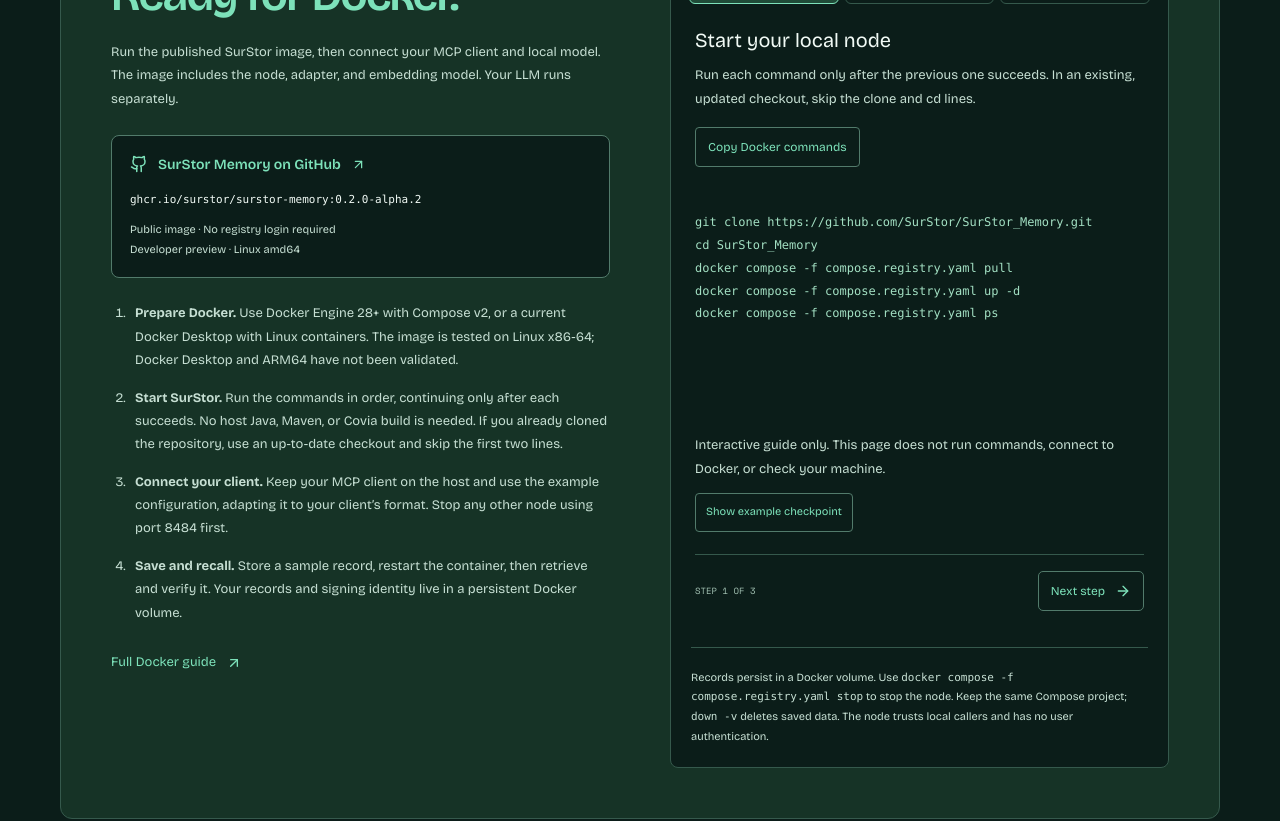
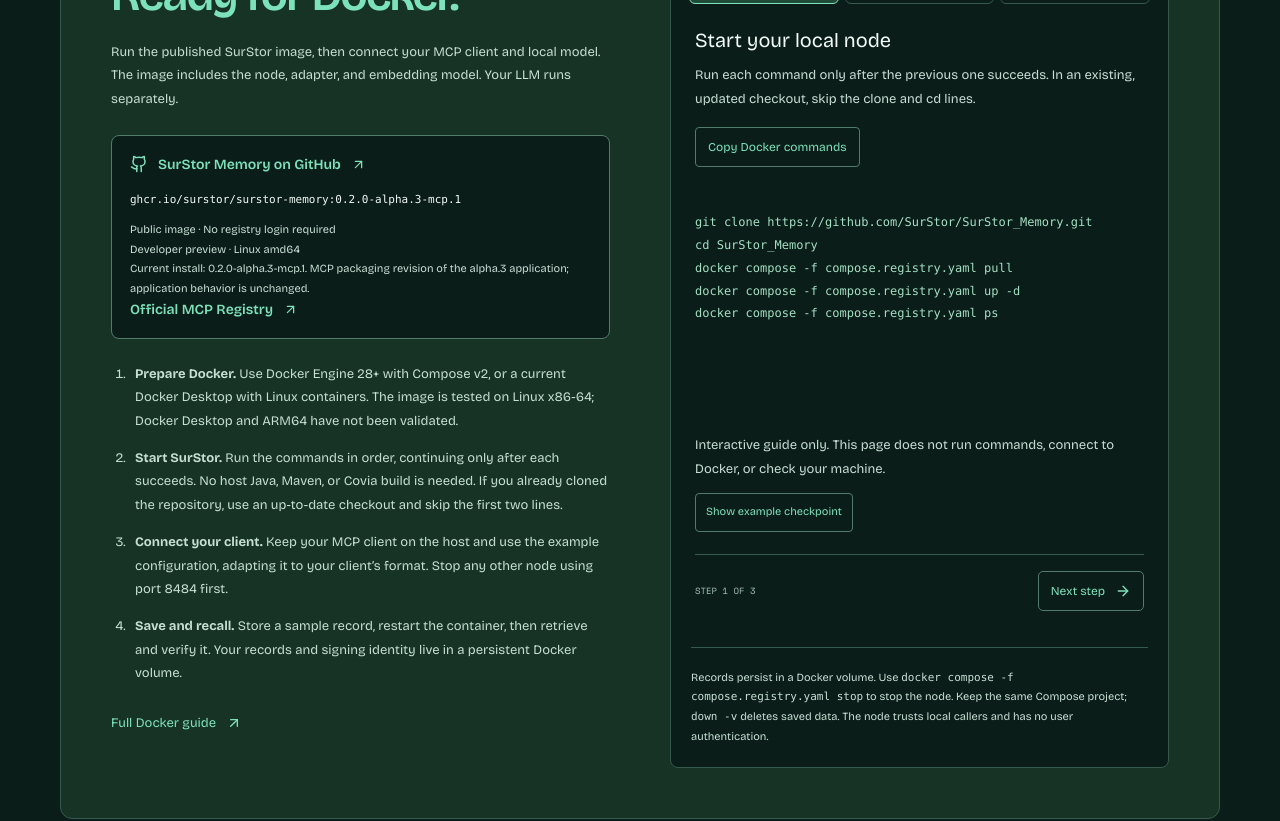
Before and after one commit to Sebpereira33/SurStor_EU_Act, a React (Vite) app: page / in a window 1280 px wide. Shown: the part 4540-5361 px from the top of the page. Built offline with nearby package versions, Linux system fonts and the light colour scheme.

Commit message:
Align website installation version with MCP Registry

```diff
--- a/src/pages/LocalMemory.tsx
+++ b/src/pages/LocalMemory.tsx
@@ -39,7 +39,7 @@
       <section className="lm-wrap lm-section lm-boundary"><div><p className="lm-eyebrow">04 / A MEMORY LAYER YOU CONTROL</p><h2>Keep your models.<br /><em>Keep your work.</em></h2></div><div><p className="lm-lead">SurStor runs alongside your AI workflow. Your client connects to the local node to save and retrieve records; you choose what to carry into the next conversation.</p><ul><li><Check size={18}/> Store on your own machine.</li><li><Check size={18}/> Search with local embeddings.</li><li><Check size={18}/> Preserve model and session context.</li><li><Check size={18}/> Export records for offline verification.</li></ul><p className="lm-footnote">An entirely local workflow also needs a local model and client configuration. SurStor does not host models or automatically capture every conversation.</p></div></section>
       <section id="local-setup" className="lm-wrap lm-section"><div className="lm-setup">
         <div><p className="lm-eyebrow">05 / CONNECT YOUR WORKFLOW</p><h2>Your local memory.<br /><em>Ready for Docker.</em></h2><p>Run the published SurStor image, then connect your MCP client and local model. The image includes the node, adapter, and embedding model. Your LLM runs separately.</p>
-          <div className="lm-repo"><a href="https://github.com/SurStor/SurStor_Memory" target="_blank" rel="noopener noreferrer"><Github size={18} aria-hidden="true" /> SurStor Memory on GitHub <ArrowUpRight size={15} /></a><code>ghcr.io/surstor/surstor-memory:0.2.0-alpha.2</code><p>Public image · No registry login required<br />Developer preview · Linux amd64</p></div>
+          <div className="lm-repo"><a href="https://github.com/SurStor/SurStor_Memory" target="_blank" rel="noopener noreferrer"><Github size={18} aria-hidden="true" /> SurStor Memory on GitHub <ArrowUpRight size={15} /></a><code>ghcr.io/surstor/surstor-memory:0.2.0-alpha.3-mcp.1</code><p>Public image · No registry login required<br />Developer preview · Linux amd64</p><p>Current install: 0.2.0-alpha.3-mcp.1. MCP packaging revision of the alpha.3 application; application behavior is unchanged.</p><a href="https://registry.modelcontextprotocol.io/v0.1/servers?search=io.github.SurStor%2Fsurstor-memory" target="_blank" rel="noopener noreferrer">Official MCP Registry <ArrowUpRight size={15} /></a></div>
           <ol><li><strong>Prepare Docker.</strong> Use Docker Engine 28+ with Compose v2, or a current Docker Desktop with Linux containers. The image is tested on Linux x86-64; Docker Desktop and ARM64 have not been validated.</li><li><strong>Start SurStor.</strong> Run the commands in order, continuing only after each succeeds. No host Java, Maven, or Covia build is needed. If you already cloned the repository, use an up-to-date checkout and skip the first two lines.</li><li><strong>Connect your client.</strong> Keep your MCP client on the host and use the example configuration, adapting it to your client’s format. Stop any other node using port 8484 first.</li><li><strong>Save and recall.</strong> Store a sample record, restart the container, then retrieve and verify it. Your records and signing identity live in a persistent Docker volume.</li></ol>
           <a className="lm-text-link" href="https://github.com/SurStor/SurStor_Memory/blob/main/docs/docker.md" target="_blank" rel="noopener noreferrer">Full Docker guide <ArrowUpRight size={16} /></a>
         </div>
```
Also changed, not shown: 4 other files (tests, documents, lock files or other folders).
